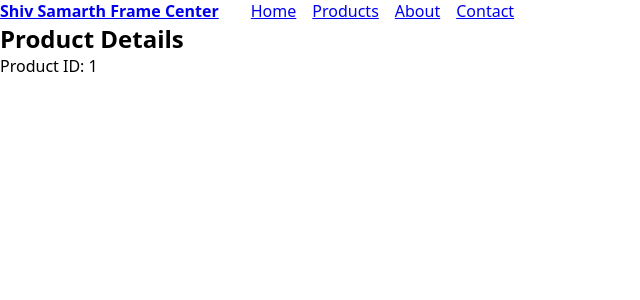
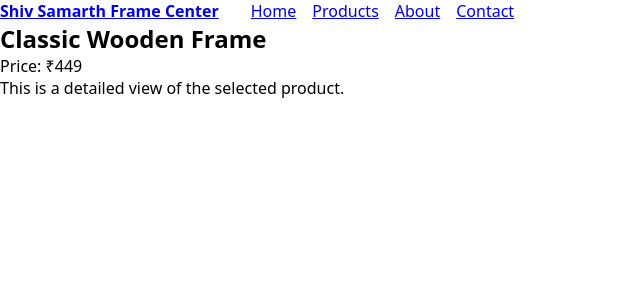
Before and after one commit to DurvasPalve203/photo_frame_store_website, a React (Vite) app: page /products/1 in a window 1280 px wide. Shown: the top 300 px of the page, without its empty margins (0-640 px from the left). Built offline with nearby package versions, Linux system fonts and the light colour scheme; the HTML template or start-up script is replaced by a standard one.

Commit message:
Display selected product details

```diff
--- a/src/pages/ProductDetails.tsx
+++ b/src/pages/ProductDetails.tsx
@@ -1,12 +1,25 @@
 import { useParams } from "react-router-dom";
+
+const products = [
+  { id: "1", name: "Classic Wooden Frame", price: 449 },
+  { id: "2", name: "Premium Gold Frame", price: 799 },
+  { id: "3", name: "Modern Black Frame", price: 699 },
+];
 
 function ProductDetails() {
   const { id } = useParams();
 
+  const product = products.find((p) => p.id === id);
+
+  if (!product) {
+    return <p>Product not found.</p>;
+  }
+
   return (
     <section>
-      <h1>Product Details</h1>
-      <p>Product ID: {id}</p>
+      <h1>{product.name}</h1>
+      <p>Price: ₹{product.price}</p>
+      <p>This is a detailed view of the selected product.</p>
     </section>
   );
 }
```
